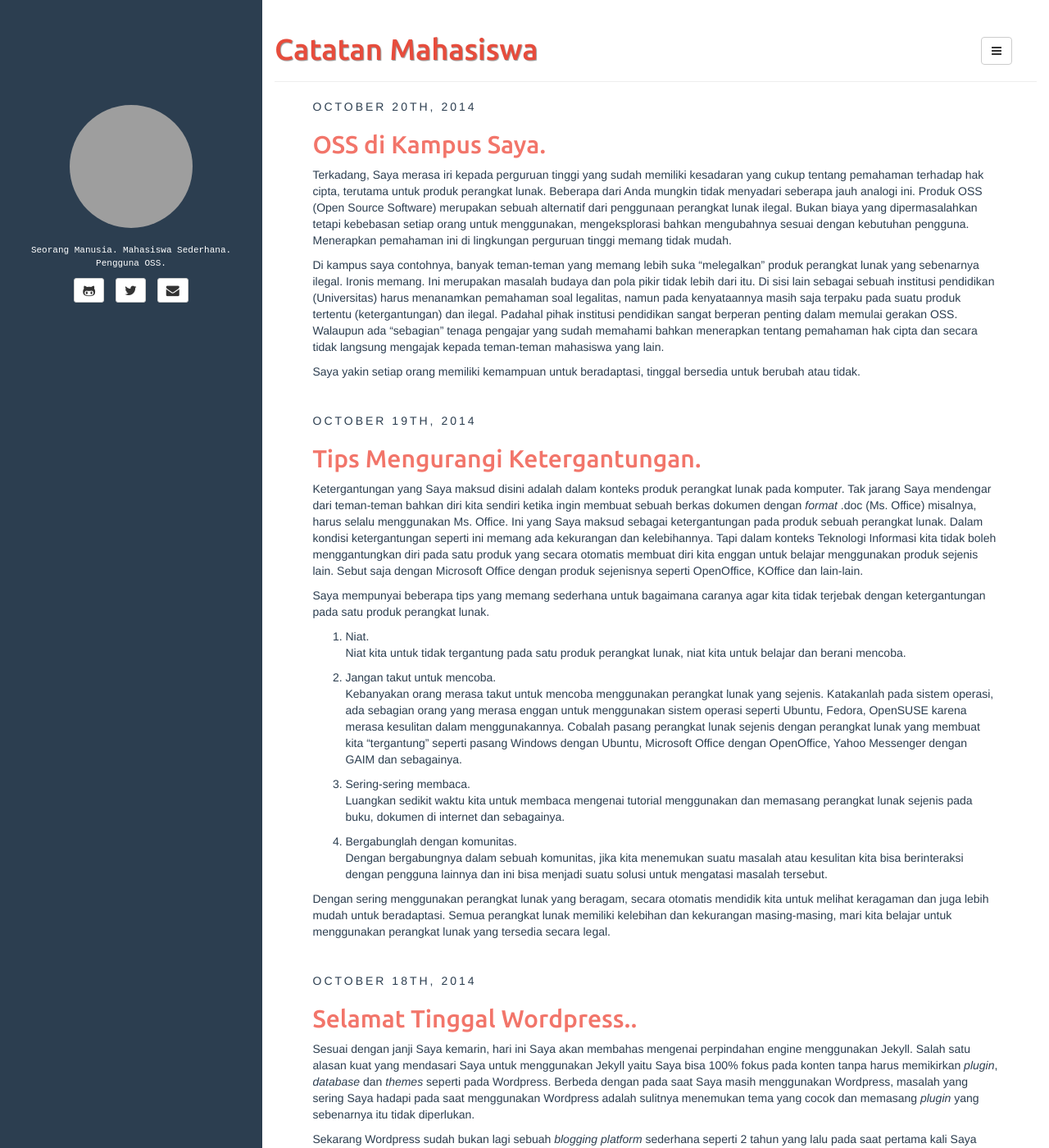
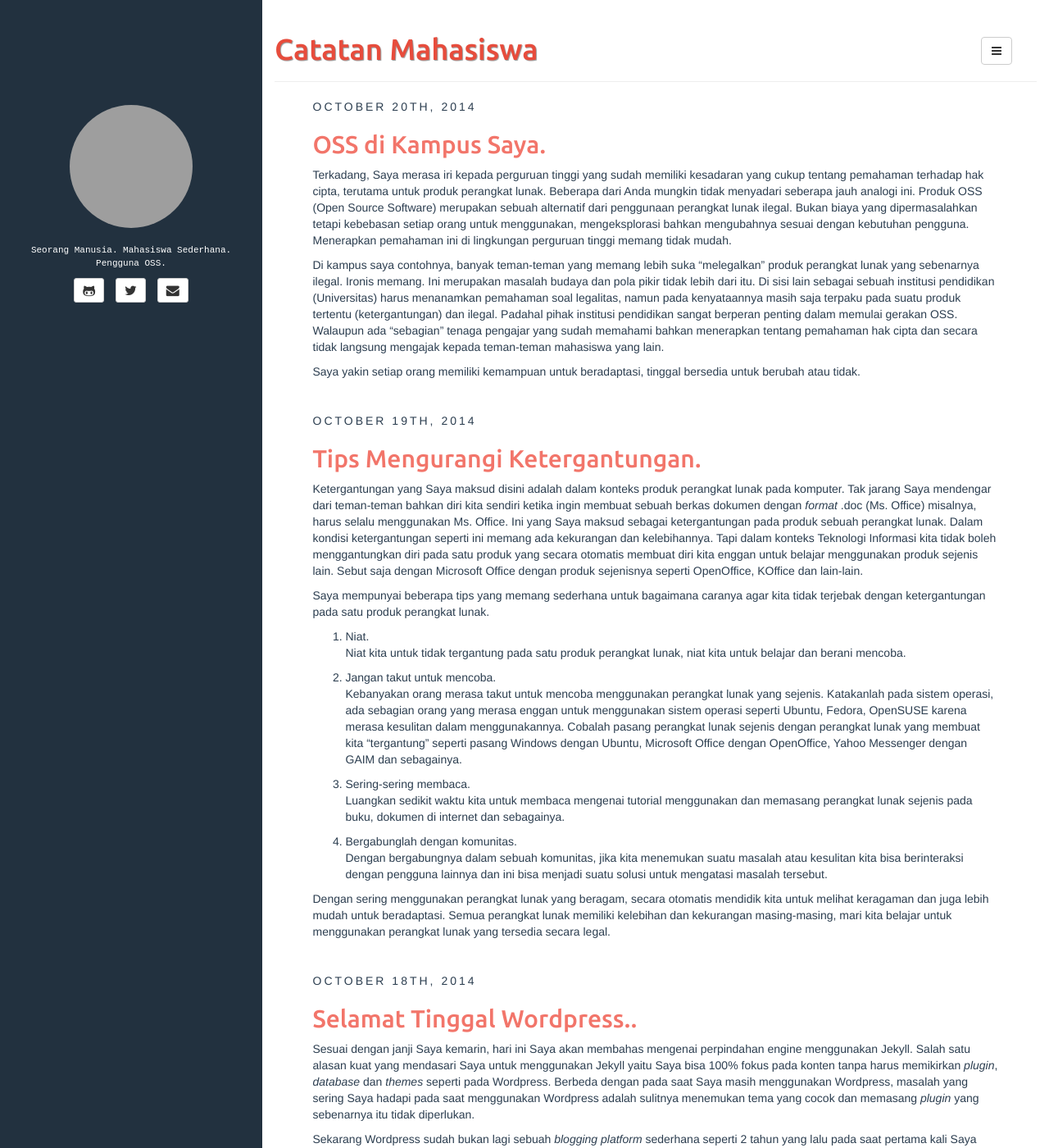
Before and after one commit to sofiangrh/sofiangrh.github.io, a Jekyll site: the page built from index.html, in a window 1280 px wide and 1400 px high. Shown: the whole window at 82% size. Built offline with Jekyll 4.4.1, drawn with Linux system fonts in a browser that asks for light colours; the list of posts is cut into pages by our own code; comment, search, counter and statistics services are not loaded; grey boxes are pictures that could not be loaded.

Commit message:
Mengubah warna sidebar

```diff
--- a/assets/css/style.css
+++ b/assets/css/style.css
@@ -8,7 +8,7 @@ body{
 	position: fixed;
 	top: 0px;
 	padding-top: 10%;
-	background-color: #2c3e50;
+	background-color: #22313F;
 	color: #fff;
 }
 
```
